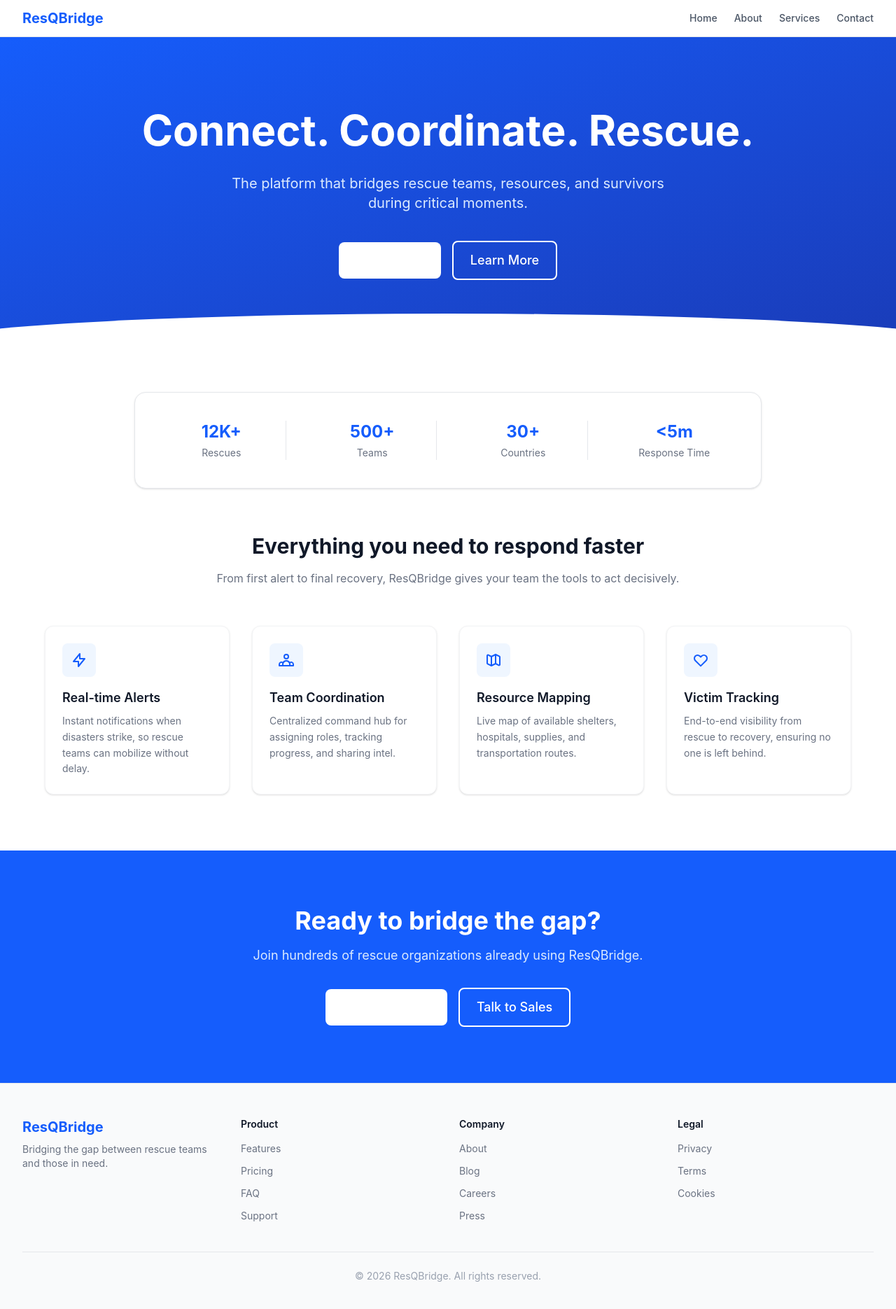
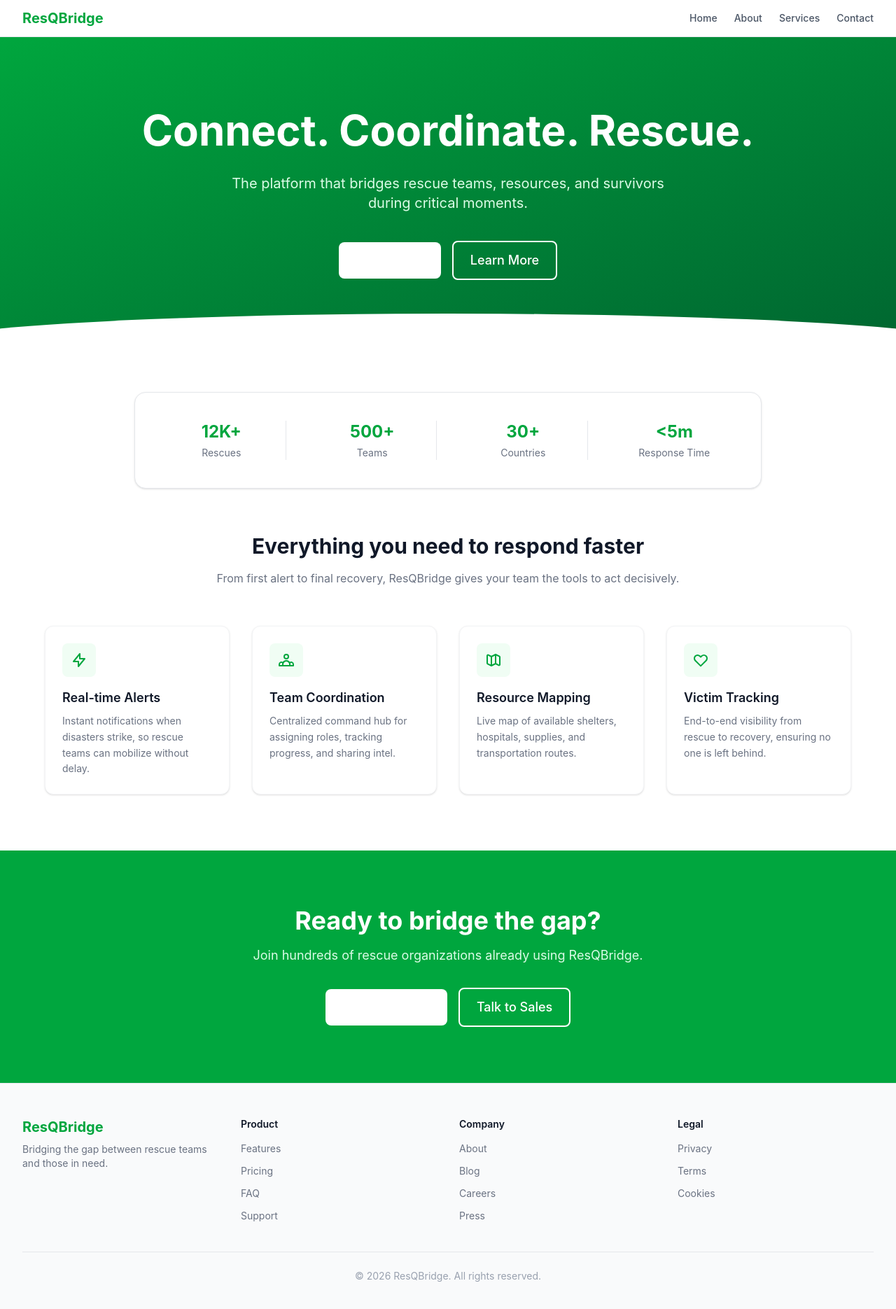
Before and after one commit to RRThrsh/ResQBridge, a React (Vite) app in the folder frontend/: page / in a window 1280 px wide. Shown: the top 1870 px of the page at 70% size. Built offline with nearby package versions, Linux system fonts and the light colour scheme.

Commit message:
Switch color theme from blue to green
- Replace all blue-* Tailwind classes with green-* across all UI
  components (Button, Badge, Spinner, InputField, Select, Textarea,
  Pagination), Navbar, Footer, and Landing page
- Update Badge test assertion to match green class

```diff
--- a/frontend/src/components/Footer.jsx
+++ b/frontend/src/components/Footer.jsx
@@ -19,7 +19,7 @@ export default function Footer() {
       <div className="mx-auto max-w-7xl px-4 py-12 sm:px-6 lg:px-8">
         <div className="grid grid-cols-2 gap-8 md:grid-cols-4">
           <div className="col-span-2 md:col-span-1">
-            <a href="/" className="text-xl font-bold text-blue-600">
+            <a href="/" className="text-xl font-bold text-green-600">
               ResQBridge
             </a>
             <p className="mt-2 text-sm text-gray-500">
@@ -34,7 +34,7 @@ export default function Footer() {
                   <li key={link}>
                     <a
                       href="#"
-                      className="text-sm text-gray-500 transition-colors hover:text-blue-600"
+                      className="text-sm text-gray-500 transition-colors hover:text-green-600"
                     >
                       {link}
                     </a>
--- a/frontend/src/components/Home.jsx
+++ /dev/null
@@ -1,10 +0,0 @@
-function Home() {
-  return (
-    <div className="flex flex-col items-center justify-center py-20">
-      <h1 className="mb-4 text-4xl font-bold text-gray-800">ResQBridge</h1>
-      <p className="text-lg text-gray-600">Bridging rescue teams with those in need</p>
-    </div>
-  )
-}
-
-export default Home
--- a/frontend/src/components/Navbar.jsx
+++ b/frontend/src/components/Navbar.jsx
@@ -13,7 +13,7 @@ export default function Navbar() {
   return (
     <nav className="sticky top-0 z-40 border-b border-gray-200 bg-white/80 backdrop-blur-md">
       <div className="mx-auto flex max-w-7xl items-center justify-between px-4 py-3 sm:px-6 lg:px-8">
-        <a href="/" className="text-xl font-bold text-blue-600">
+        <a href="/" className="text-xl font-bold text-green-600">
           ResQBridge
         </a>
 
@@ -22,7 +22,7 @@ export default function Navbar() {
             <a
               key={link.href}
               href={link.href}
-              className="text-sm font-medium text-gray-600 transition-colors hover:text-blue-600"
+              className="text-sm font-medium text-gray-600 transition-colors hover:text-green-600"
             >
               {link.label}
             </a>
@@ -53,7 +53,7 @@ export default function Navbar() {
               key={link.href}
               href={link.href}
               onClick={() => setOpen(false)}
-              className="block px-4 py-3 text-sm font-medium text-gray-600 transition-colors hover:bg-gray-50 hover:text-blue-600"
+              className="block px-4 py-3 text-sm font-medium text-gray-600 transition-colors hover:bg-gray-50 hover:text-green-600"
             >
               {link.label}
             </a>
--- a/frontend/src/components/ui/Badge.jsx
+++ b/frontend/src/components/ui/Badge.jsx
@@ -1,6 +1,6 @@
 const variants = {
   default: 'bg-gray-100 text-gray-700',
-  primary: 'bg-blue-100 text-blue-700',
+  primary: 'bg-green-100 text-green-700',
   success: 'bg-green-100 text-green-700',
   warning: 'bg-yellow-100 text-yellow-800',
   danger: 'bg-red-100 text-red-700',
--- a/frontend/src/components/ui/Button.jsx
+++ b/frontend/src/components/ui/Button.jsx
@@ -1,9 +1,9 @@
 import Spinner from './Spinner.jsx'
 
 const variants = {
-  primary: 'bg-blue-600 text-white hover:bg-blue-700 focus:ring-blue-500',
+  primary: 'bg-green-600 text-white hover:bg-green-700 focus:ring-green-500',
   secondary: 'bg-gray-600 text-white hover:bg-gray-700 focus:ring-gray-500',
-  outline: 'border-2 border-blue-600 text-blue-600 hover:bg-blue-50 focus:ring-blue-500',
+  outline: 'border-2 border-green-600 text-green-600 hover:bg-green-50 focus:ring-green-500',
   danger: 'bg-red-600 text-white hover:bg-red-700 focus:ring-red-500',
   ghost: 'text-gray-600 hover:bg-gray-100 focus:ring-gray-500',
 }
--- a/frontend/src/components/ui/InputField.jsx
+++ b/frontend/src/components/ui/InputField.jsx
@@ -17,7 +17,7 @@ const InputField = forwardRef(function InputField(
         ref={ref}
         id={inputId}
         type={type}
-        className={`rounded-lg border px-3 py-2 text-sm transition-colors focus:outline-none focus:ring-2 focus:ring-blue-500 ${
+        className={`rounded-lg border px-3 py-2 text-sm transition-colors focus:outline-none focus:ring-2 focus:ring-green-500 ${
           error
             ? 'border-red-500 focus:ring-red-500'
             : 'border-gray-300'
--- a/frontend/src/components/ui/Pagination.jsx
+++ b/frontend/src/components/ui/Pagination.jsx
@@ -43,7 +43,7 @@ export default function Pagination({
 
   const pages = getPageNumbers(currentPage, totalPages, siblingCount)
 
-  const btnBase = 'inline-flex items-center justify-center rounded-lg px-3 py-2 text-sm font-medium transition-colors focus:outline-none focus:ring-2 focus:ring-blue-500'
+  const btnBase = 'inline-flex items-center justify-center rounded-lg px-3 py-2 text-sm font-medium transition-colors focus:outline-none focus:ring-2 focus:ring-green-500'
 
   return (
     <nav aria-label="Pagination" className={`flex items-center gap-1 ${className}`}>
@@ -68,7 +68,7 @@ export default function Pagination({
             onClick={() => onPageChange(page)}
             className={`${btnBase} ${
               page === currentPage
-                ? 'bg-blue-600 text-white'
+                ? 'bg-green-600 text-white'
                 : 'text-gray-600 hover:bg-gray-100'
             }`}
             aria-current={page === currentPage ? 'page' : undefined}
--- a/frontend/src/components/ui/Select.jsx
+++ b/frontend/src/components/ui/Select.jsx
@@ -16,7 +16,7 @@ const Select = forwardRef(function Select(
       <select
         ref={ref}
         id={selectId}
-        className={`rounded-lg border px-3 py-2 text-sm transition-colors focus:outline-none focus:ring-2 focus:ring-blue-500 ${
+        className={`rounded-lg border px-3 py-2 text-sm transition-colors focus:outline-none focus:ring-2 focus:ring-green-500 ${
           error ? 'border-red-500 focus:ring-red-500' : 'border-gray-300'
         } ${className}`}
         aria-invalid={!!error}
--- a/frontend/src/components/ui/Spinner.jsx
+++ b/frontend/src/components/ui/Spinner.jsx
@@ -7,7 +7,7 @@ const sizes = {
 export default function Spinner({ size = 'md', className = '' }) {
   return (
     <div
-      className={`animate-spin rounded-full border-gray-300 border-t-blue-600 ${sizes[size]} ${className}`}
+      className={`animate-spin rounded-full border-gray-300 border-t-green-600 ${sizes[size]} ${className}`}
       role="status"
       aria-label="Loading"
     />
--- a/frontend/src/components/ui/Textarea.jsx
+++ b/frontend/src/components/ui/Textarea.jsx
@@ -16,7 +16,7 @@ const Textarea = forwardRef(function Textarea(
       <textarea
         ref={ref}
         id={textareaId}
-        className={`rounded-lg border px-3 py-2 text-sm transition-colors focus:outline-none focus:ring-2 focus:ring-blue-500 ${
+        className={`rounded-lg border px-3 py-2 text-sm transition-colors focus:outline-none focus:ring-2 focus:ring-green-500 ${
           error ? 'border-red-500 focus:ring-red-500' : 'border-gray-300'
         } ${className}`}
         aria-invalid={!!error}
--- a/frontend/src/pages/Landing.jsx
+++ b/frontend/src/pages/Landing.jsx
@@ -42,16 +42,16 @@ const features = [
 export default function Landing() {
   return (
     <>
-      <section className="relative overflow-hidden bg-gradient-to-br from-blue-600 to-blue-800 px-4 py-24 text-white sm:px-6 lg:px-8">
+      <section className="relative overflow-hidden bg-gradient-to-br from-green-600 to-green-800 px-4 py-24 text-white sm:px-6 lg:px-8">
         <div className="mx-auto max-w-4xl text-center">
           <h1 className="text-4xl font-bold leading-tight sm:text-5xl lg:text-6xl">
             Connect. Coordinate. Rescue.
           </h1>
-          <p className="mx-auto mt-6 max-w-2xl text-lg text-blue-100 sm:text-xl">
+          <p className="mx-auto mt-6 max-w-2xl text-lg text-green-100 sm:text-xl">
             The platform that bridges rescue teams, resources, and survivors during critical moments.
           </p>
           <div className="mt-10 flex flex-col items-center justify-center gap-4 sm:flex-row">
-            <Button size="lg" className="bg-white text-blue-700 hover:bg-blue-50">
+            <Button size="lg" className="bg-white text-green-700 hover:bg-green-50">
               Get Started
             </Button>
             <Button variant="outline" size="lg" className="border-white text-white hover:bg-white/10">
@@ -71,7 +71,7 @@ export default function Landing() {
             { label: 'Response Time', value: '<5m' },
           ].map((stat) => (
             <div key={stat.label} className="text-center first:pl-0 last:pr-0">
-              <p className="text-2xl font-bold text-blue-600">{stat.value}</p>
+              <p className="text-2xl font-bold text-green-600">{stat.value}</p>
               <p className="mt-1 text-sm text-gray-500">{stat.label}</p>
             </div>
           ))}
@@ -90,7 +90,7 @@ export default function Landing() {
                 key={f.title}
                 className="rounded-xl border border-gray-100 bg-white p-6 shadow-sm transition-shadow hover:shadow-md"
               >
-                <div className="mb-4 inline-flex rounded-lg bg-blue-50 p-3 text-blue-600">
+                <div className="mb-4 inline-flex rounded-lg bg-green-50 p-3 text-green-600">
                   {f.icon}
                 </div>
                 <h3 className="text-lg font-semibold text-gray-900">{f.title}</h3>
@@ -101,16 +101,16 @@ export default function Landing() {
         </div>
       </section>
 
-      <section className="bg-blue-600 px-4 py-20 sm:px-6 lg:px-8">
+      <section className="bg-green-600 px-4 py-20 sm:px-6 lg:px-8">
         <div className="mx-auto max-w-3xl text-center">
           <h2 className="text-3xl font-bold text-white sm:text-4xl">
             Ready to bridge the gap?
           </h2>
-          <p className="mt-4 text-lg text-blue-100">
+          <p className="mt-4 text-lg text-green-100">
             Join hundreds of rescue organizations already using ResQBridge.
           </p>
           <div className="mt-8 flex flex-col items-center justify-center gap-4 sm:flex-row">
-            <Button size="lg" className="bg-white text-blue-700 hover:bg-blue-50">
+            <Button size="lg" className="bg-white text-green-700 hover:bg-green-50">
               Start Free Trial
             </Button>
             <Button variant="outline" size="lg" className="border-white text-white hover:bg-white/10">
```
Also changed, not shown: 1 other file (tests, documents, lock files or other folders).
